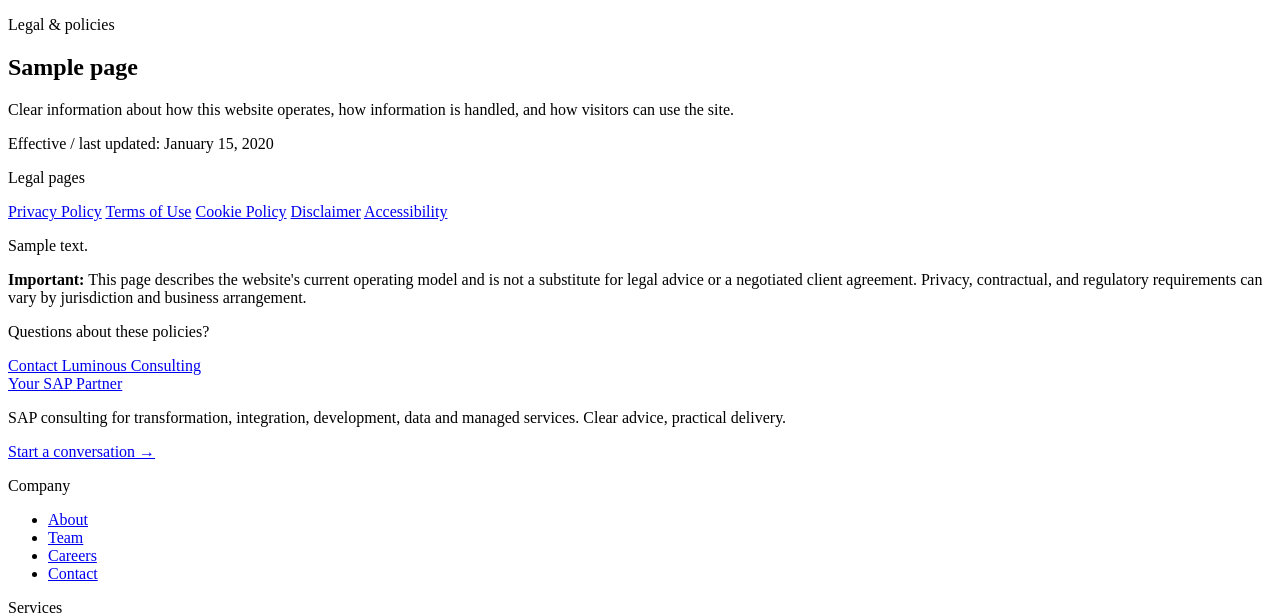
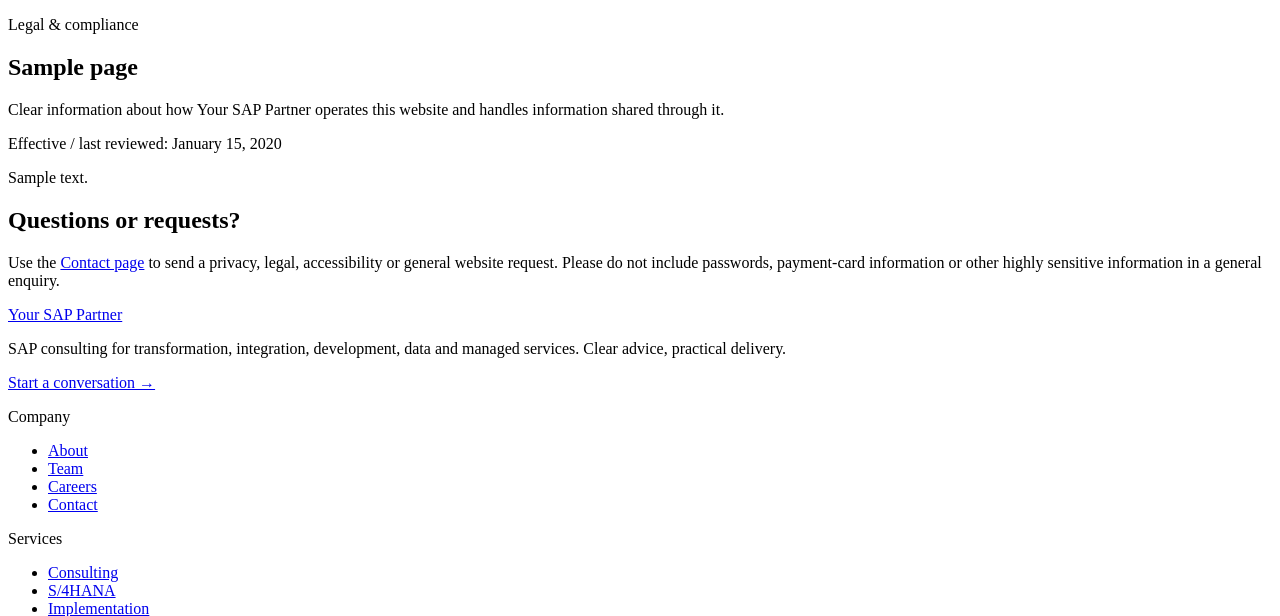
Before and after one commit to bhawanirathore7773/Luminous-consulting, a Django app: template legal/templates/legal/legal_page.html in a window 1280 px wide. Shown: the part 164-780 px from the top of the page. Run offline with Django 5.2, Linux system fonts and the light colour scheme; the template is opened without the code that fills it: most values are stand-ins (such as "Sample title", 1, 10 or a date in 2020); some libraries are stand-ins or nearby versions.

Commit message:
Improve legal page layout and accessibility

```diff
--- a/legal/templates/legal/legal_page.html
+++ b/legal/templates/legal/legal_page.html
@@ -1,55 +1,40 @@
 {% extends "core/base.html" %}
 
-{% block title %}{{ page.title }} — {{ site_name }}{% endblock %}
-{% block meta_description %}{{ page.title }} for {{ site_name }}. Read the current website policy, terms, privacy, cookie, disclaimer, or accessibility information.{% endblock %}
+{% block title %}{{ page.title }} | {{ site_name }}{% endblock %}
+{% block meta_description %}{{ page.title }} for {{ site_name }}. Learn how this website handles privacy, terms, cookies, accessibility and related legal information.{% endblock %}
 
 {% block content %}
 <section class="border-b border-gray-200 bg-gray-50">
-    <div class="mx-auto max-w-7xl px-5 py-14 sm:px-6 md:py-18">
-        <div class="max-w-4xl">
-            <p class="text-sm font-semibold uppercase tracking-[0.16em] text-accent">Legal &amp; policies</p>
-            <h1 class="mt-3 text-4xl font-semibold tracking-tight text-navy-950 md:text-5xl">{{ page.title }}</h1>
-            <p class="mt-4 max-w-2xl text-base leading-7 text-ink/70">
-                Clear information about how this website operates, how information is handled, and how visitors can use the site.
-            </p>
-            <p class="mt-4 text-sm text-gray-500">Effective / last updated: {{ page.last_updated|date:"F j, Y" }}</p>
-        </div>
+    <div class="mx-auto max-w-4xl px-6 py-16 sm:px-8 md:py-20">
+        <p class="text-sm font-semibold uppercase tracking-[0.16em] text-accent">Legal &amp; compliance</p>
+        <h1 class="mt-3 text-4xl font-semibold tracking-tight text-navy-950 md:text-5xl">{{ page.title }}</h1>
+        <p class="mt-4 max-w-2xl text-base leading-7 text-ink/70">
+            Clear information about how {{ site_name }} operates this website and handles information shared through it.
+        </p>
+        <p class="mt-5 text-sm text-ink/50">Effective / last reviewed: {{ page.last_updated|date:"F j, Y" }}</p>
     </div>
 </section>
 
 <section class="bg-white">
-    <div class="mx-auto grid max-w-7xl gap-10 px-5 py-12 sm:px-6 md:grid-cols-[220px_minmax(0,1fr)] md:py-16">
-        <aside class="hidden md:block">
-            <div class="sticky top-28 rounded-lg border border-gray-200 bg-gray-50 p-5">
-                <p class="text-xs font-semibold uppercase tracking-[0.14em] text-gray-500">Legal pages</p>
-                <nav class="mt-4 flex flex-col gap-2 text-sm" aria-label="Legal pages">
-                    <a href="/privacy-policy/" class="rounded px-2 py-2 text-ink transition-colors hover:bg-white hover:text-accent focus-visible:outline focus-visible:outline-2 focus-visible:outline-accent">Privacy Policy</a>
-                    <a href="/terms/" class="rounded px-2 py-2 text-ink transition-colors hover:bg-white hover:text-accent focus-visible:outline focus-visible:outline-2 focus-visible:outline-accent">Terms of Use</a>
-                    <a href="/cookie-policy/" class="rounded px-2 py-2 text-ink transition-colors hover:bg-white hover:text-accent focus-visible:outline focus-visible:outline-2 focus-visible:outline-accent">Cookie Policy</a>
-                    <a href="/disclaimer/" class="rounded px-2 py-2 text-ink transition-colors hover:bg-white hover:text-accent focus-visible:outline focus-visible:outline-2 focus-visible:outline-accent">Disclaimer</a>
-                    <a href="/accessibility/" class="rounded px-2 py-2 text-ink transition-colors hover:bg-white hover:text-accent focus-visible:outline focus-visible:outline-2 focus-visible:outline-accent">Accessibility</a>
-                </nav>
-            </div>
-        </aside>
+    <div class="mx-auto max-w-4xl px-6 py-12 sm:px-8 md:py-16">
+        <article class="max-w-none text-ink/80
+                       [&_h2]:mb-3 [&_h2]:mt-10 [&_h2]:text-2xl [&_h2]:font-semibold [&_h2]:tracking-tight [&_h2]:text-navy-950
+                       [&_h3]:mb-2 [&_h3]:mt-7 [&_h3]:text-lg [&_h3]:font-semibold [&_h3]:text-navy-950
+                       [&_p]:mb-5 [&_p]:leading-7
+                       [&_ul]:mb-5 [&_ul]:list-disc [&_ul]:space-y-2 [&_ul]:pl-6
+                       [&_ol]:mb-5 [&_ol]:list-decimal [&_ol]:space-y-2 [&_ol]:pl-6
+                       [&_a]:font-medium [&_a]:text-accent [&_a]:underline-offset-2 [&_a:hover]:text-accent-dark [&_a:hover]:underline">
+            {{ page.content|linebreaks }}
+        </article>
 
-        <article class="min-w-0 max-w-4xl">
-            <div class="rounded-lg border border-gray-200 bg-white p-6 shadow-sm sm:p-8 md:p-10">
-                <div class="prose prose-slate max-w-none leading-7 text-ink/80 [&_p]:mb-5 [&_p]:last:mb-0 [&_br]:leading-8">
-                    {{ page.content|linebreaks }}
-                </div>
-            </div>
-
-            <div class="mt-8 rounded-lg border border-blue-100 bg-blue-50 p-5 text-sm leading-6 text-blue-950">
-                <strong>Important:</strong> This page describes the website's current operating model and is not a substitute for legal advice or a negotiated client agreement. Privacy, contractual, and regulatory requirements can vary by jurisdiction and business arrangement.
-            </div>
-
-            <div class="mt-8 flex flex-col gap-3 border-t border-gray-200 pt-6 sm:flex-row sm:items-center sm:justify-between">
-                <p class="text-sm text-gray-500">Questions about these policies?</p>
-                <a href="/contact/" class="inline-flex min-h-11 items-center justify-center rounded-md bg-accent px-5 py-2.5 text-sm font-semibold text-white transition-colors hover:bg-accent-dark focus-visible:outline focus-visible:outline-2 focus-visible:outline-offset-2 focus-visible:outline-accent">
-                    Contact Luminous Consulting
-                </a>
-            </div>
-        </article>
+        <div class="mt-12 rounded-lg border border-gray-200 bg-gray-50 p-6">
+            <h2 class="mt-0 text-lg font-semibold text-navy-950">Questions or requests?</h2>
+            <p class="mt-2 text-sm leading-6 text-ink/70">
+                Use the <a href="/contact/" class="font-medium text-accent hover:text-accent-dark hover:underline">Contact page</a>
+                to send a privacy, legal, accessibility or general website request. Please do not include passwords,
+                payment-card information or other highly sensitive information in a general enquiry.
+            </p>
+        </div>
     </div>
 </section>
 {% endblock %}
```
